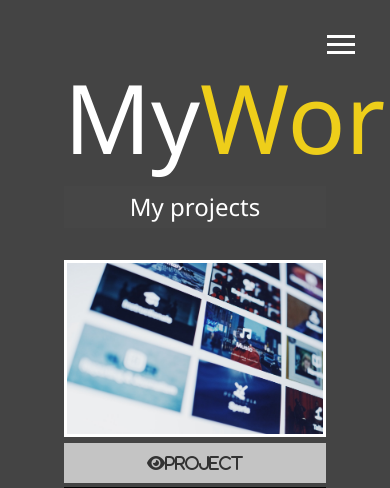
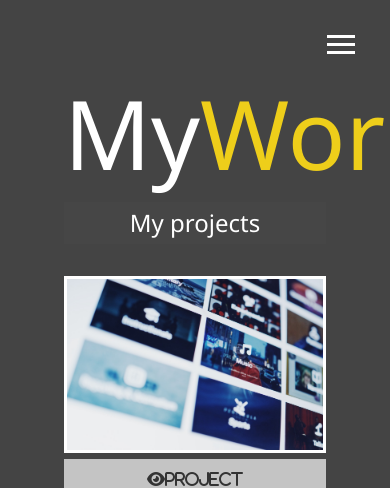
Before and after one commit to Rylee202/responsive-sass-portfolio, a plain HTML site: page work.html in a window 390 px wide. Shown: the top 488 px of the page. Drawn offline with Linux system fonts and the light colour scheme.

Commit message:
Mobile Responsiveness

```diff
--- a/sass/_mobile.scss
+++ b/sass/_mobile.scss
@@ -74,6 +74,11 @@
         margin-top: 10vh;
     }
 
+    .lg-heading {
+        margin-top:1rem;
+        font-size: 5rem;
+    }
+
     .projects {
         grid-template-columns: 1fr;
     }
```
Also changed, not shown: sass/main.css, 1 other file.
